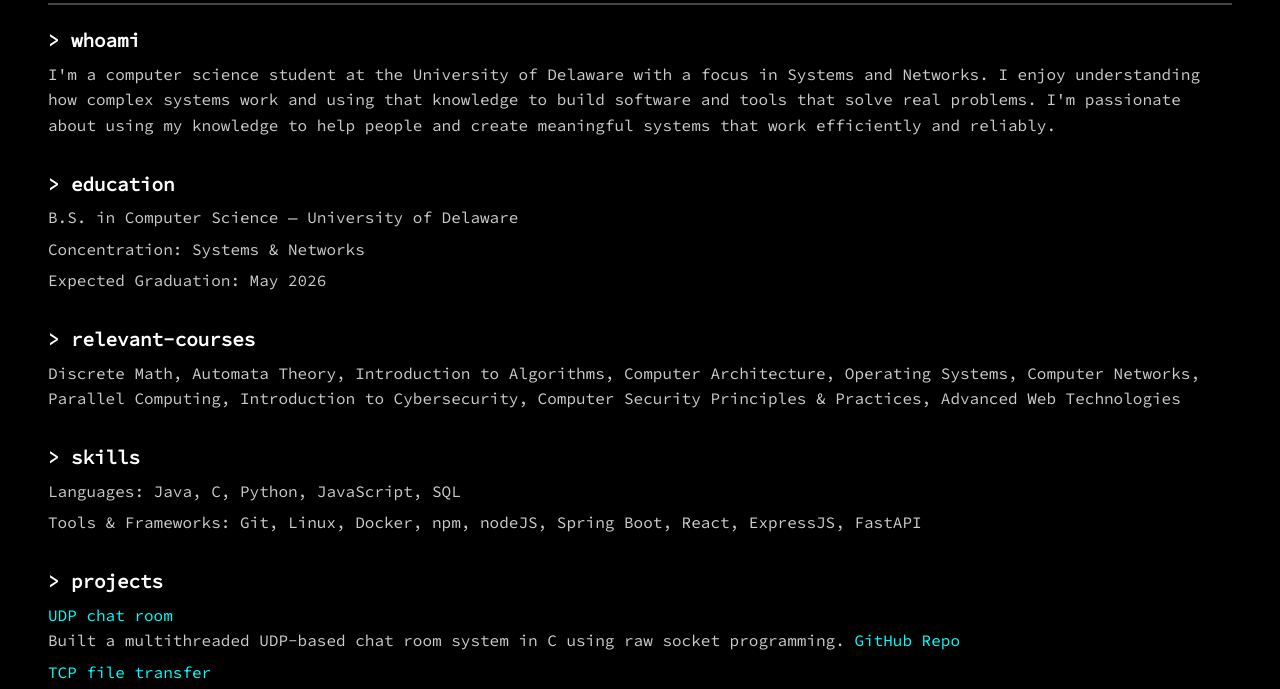
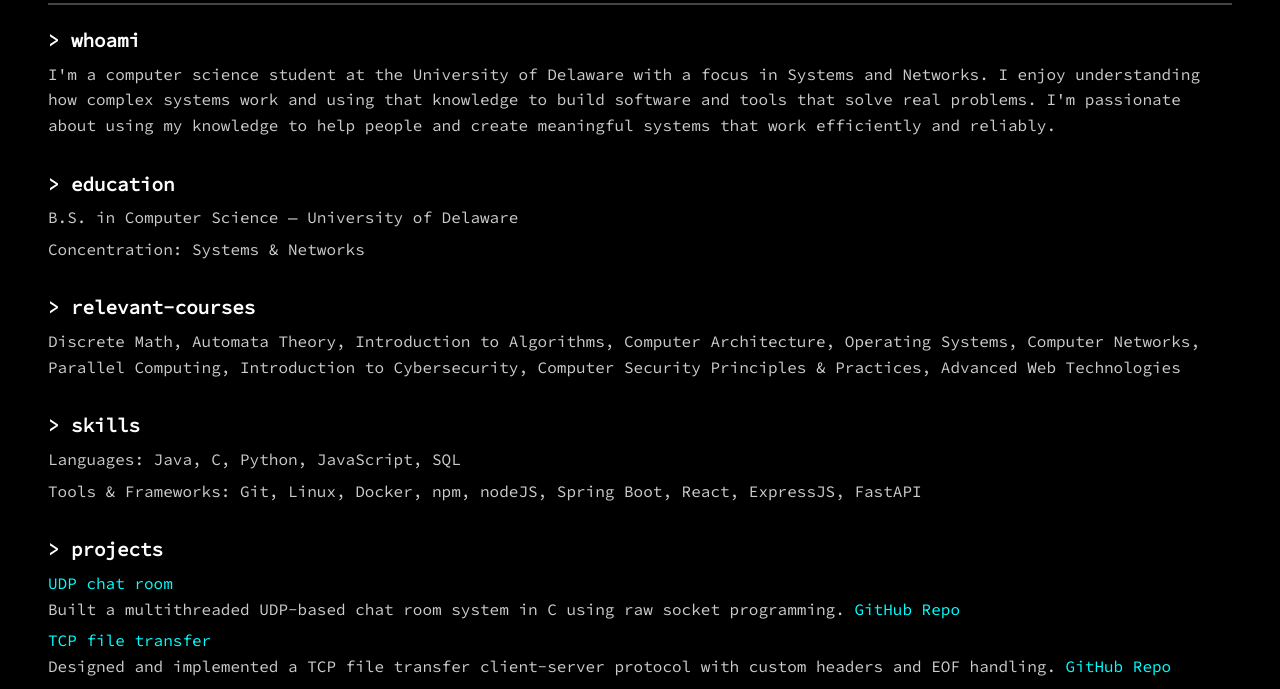
Before and after one commit to Amena2026/Personal-Website, a plain HTML site: page index.html in a window 1280 px wide. Shown: the part 111-800 px from the top of the page. Drawn offline with Linux system fonts and the light colour scheme.

Commit message:
Update index.html

```diff
--- a/index.html
+++ b/index.html
@@ -35,9 +35,6 @@
     </div>
     <div class="item">
       Concentration: Systems & Networks
-    </div>
-    <div class="item">
-      Expected Graduation: May 2026
     </div>
   </div>
 
```
